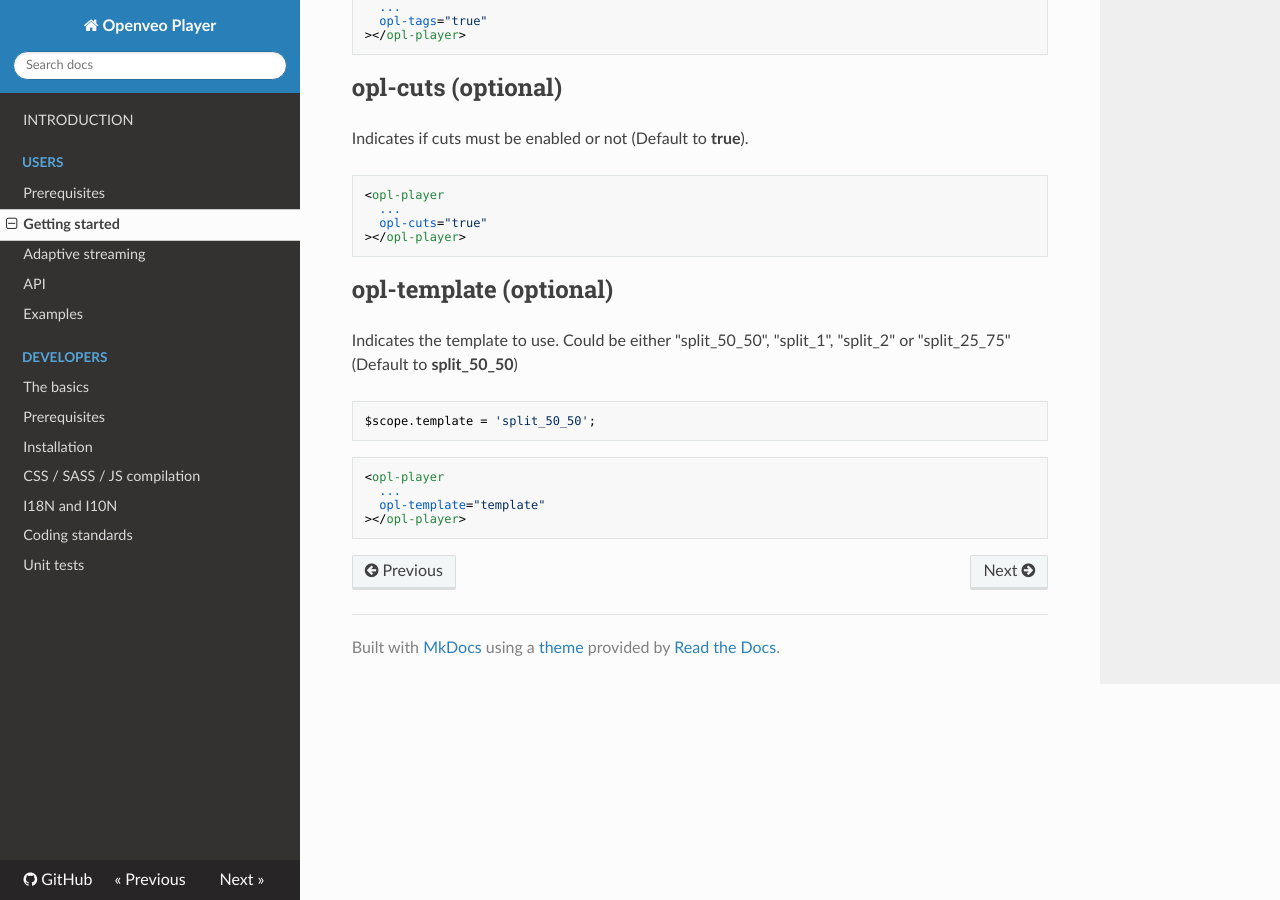
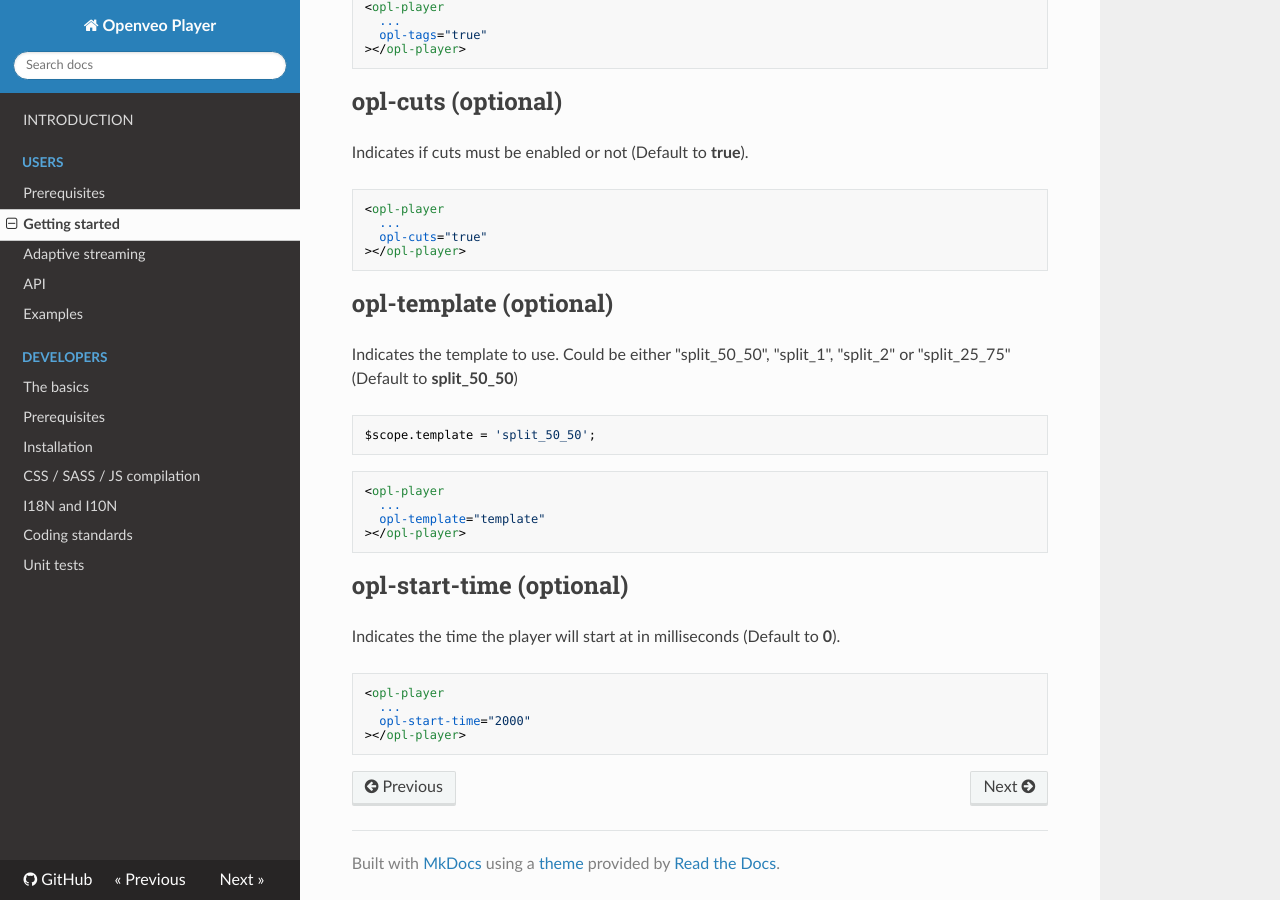
Before and after one commit to veo-labs/openveo-player, an MkDocs documentation site: the page built from docs/getting-started.md, in a window 1280 px wide and 900 px high, scrolled down 6124 px. Built offline with MkDocs 1.6.1, drawn with Linux system fonts in a browser that asks for light colours; nearby versions of some CDN libraries; old or Windows-style settings are respelled for this version of MkDocs; some of the changed text lies outside the part shown.

Commit message:
Add opl-start-time attribute
Add a new attribute "opl-start-time" to be able to
specify a start time in milliseconds. This
attribute has priority on the attribute
"opl-remember-position".

````diff
--- a/docs/getting-started.md
+++ b/docs/getting-started.md
@@ -21,6 +21,7 @@ OpenVeo Player defines an AngularJS directive **opl-player**:
   opl-indexes="true"
   opl-tags="true"
   opl-cuts="true"
+  opl-start-time="2000"
 ></opl-player>
 ```
 
@@ -361,3 +362,14 @@ $scope.template = 'split_50_50';
   opl-template="template"
 ></opl-player>
 ```
+
+## opl-start-time (optional)
+
+Indicates the time the player will start at in milliseconds (Default to **0**).
+
+```html
+<opl-player
+  ...
+  opl-start-time="2000"
+></opl-player>
+```
--- a/src/components/player.component.js
+++ b/src/components/player.component.js
@@ -74,7 +74,7 @@
  *  - [Boolean] **opl-remember-position** true to start the media at the position the user was last time (default to
  *    false)
  *  - [String] **opl-template** The template to choose by default (either "split_1", "split_2", "split_50_50"
- *    or "split_25_75") (default to "split_1")
+ *  - [String] **opl-start-time** The time in milliseconds to start at (default to 0)
  *
  * Dispatched events are:
  *  - **ready** The player is ready to receive actions
@@ -282,6 +282,7 @@
  *                  opl-indexes="true"
  *                  opl-tags="true"
  *                  opl-cuts="true"
+ *                  opl-start-time="0"
  *      ></opl-player>
  *
  * @class oplPlayer
@@ -308,7 +309,8 @@
       oplChapters: '@?',
       oplIndexes: '@?',
       oplTags: '@?',
-      oplCuts: '@?'
+      oplCuts: '@?',
+      oplStartTime: '@?'
     }
   });
 
````
Also changed, not shown: CHANGELOG.md (+4 -0 lines), src/components/player.component.spec.js (+33 -0 lines), src/components/player.controller.js (+14 -0 lines).
